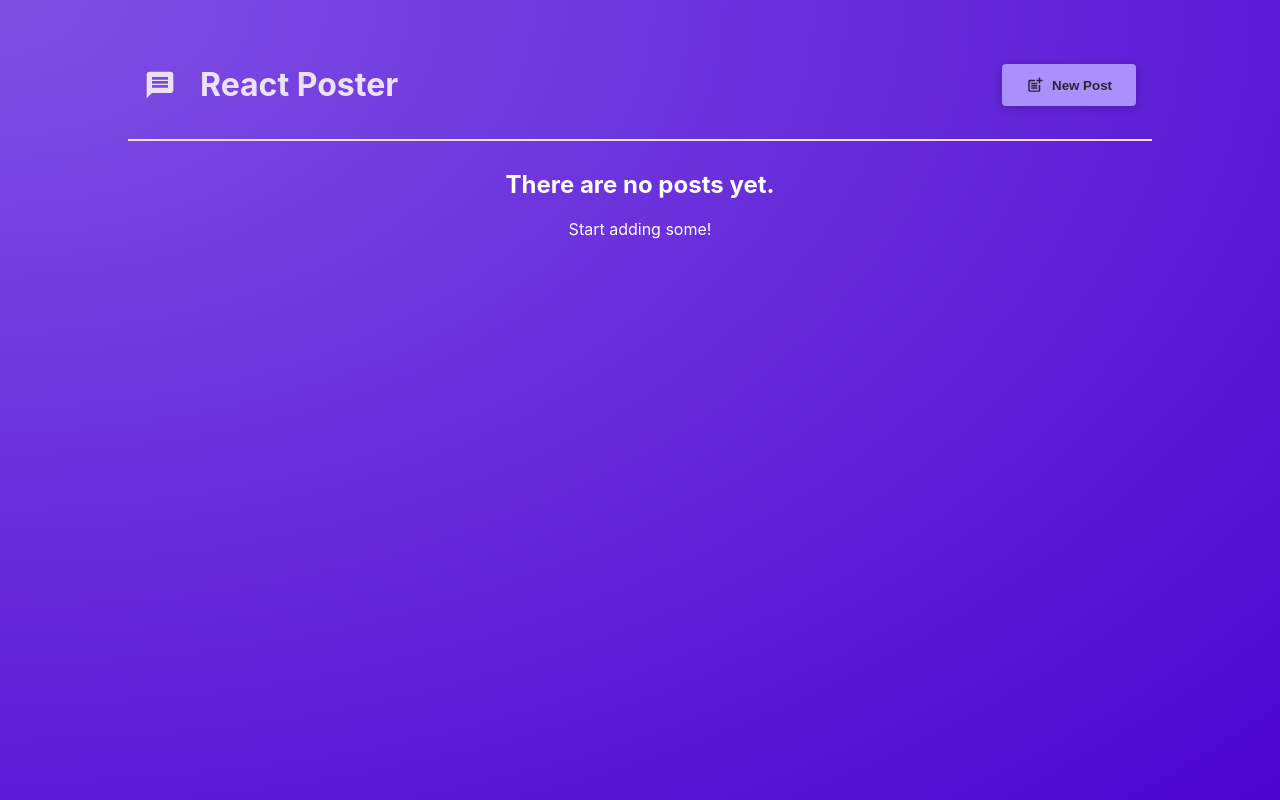
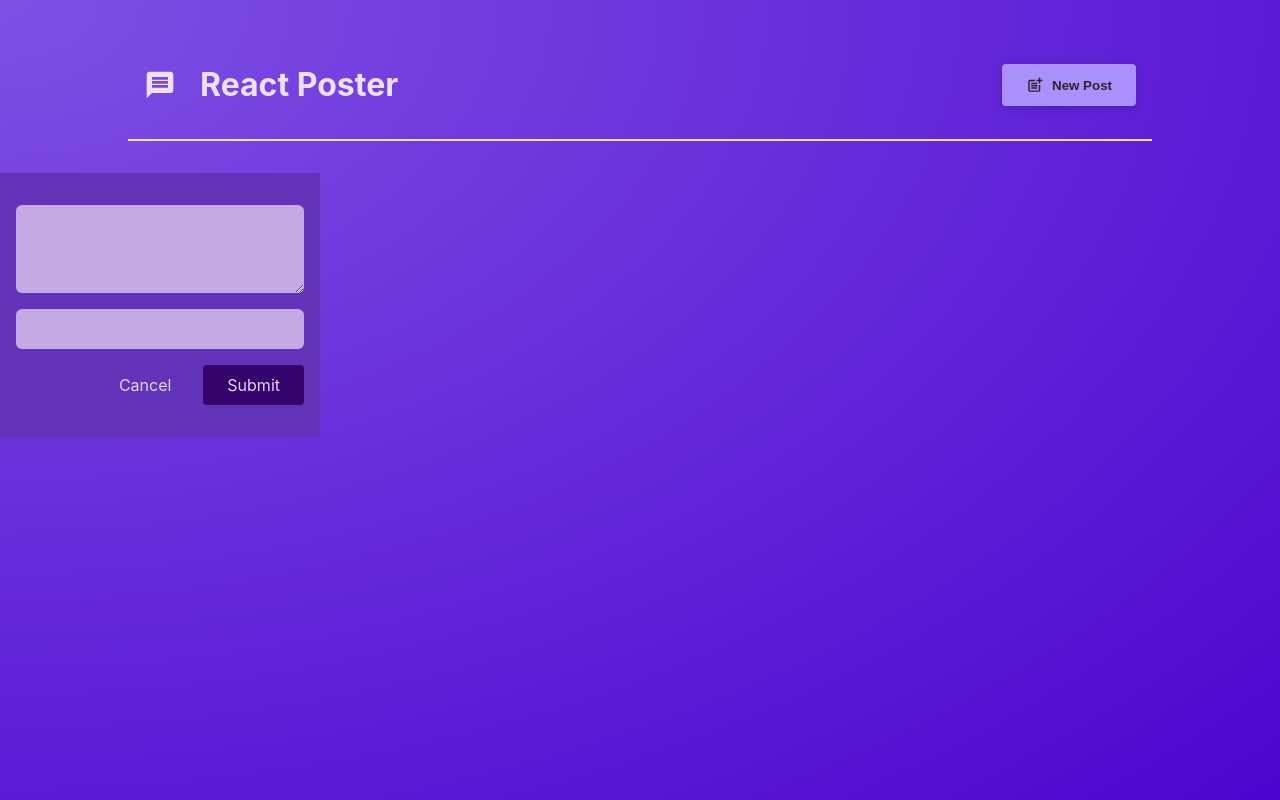
Before and after one commit to jonahunuafe/twitter-like-app, a React (Vite) app: page /create-post in a window 1280 px wide. Built offline with nearby package versions, Linux system fonts and the light colour scheme.

Commit message:
working with layout routes

```diff
--- a/package.json
+++ b/package.json
@@ -11,7 +11,8 @@
   "dependencies": {
     "react": "^18.2.0",
     "react-dom": "^18.2.0",
-    "react-icons": "^5.0.1"
+    "react-icons": "^5.0.1",
+    "react-router-dom": "^6.22.1"
   },
   "devDependencies": {
     "@types/react": "^18.0.17",
--- a/src/main.jsx
+++ b/src/main.jsx
@@ -1,10 +1,20 @@
 import React from 'react'
 import ReactDOM from 'react-dom/client'
+import { RouterProvider, createBrowserRouter } from 'react-router-dom'
 import App from './App'
+import RootLayout from './routes/RootLayout'
 import './index.css'
+import NewPost from './components/NewPost'
+
+const router = createBrowserRouter([
+  {path: '/', element: <RootLayout/>, children: [
+    {path: '/', element: <App />},
+    {path: 'create-post', element: <NewPost />}
+  ]},
+]);
 
 ReactDOM.createRoot(document.getElementById('root')).render(
   <React.StrictMode>
-    <App />
+    <RouterProvider router={router} />
   </React.StrictMode>
 )
--- /dev/null
+++ b/src/routes/RootLayout.jsx
@@ -0,0 +1,15 @@
+import { Outlet } from "react-router-dom";
+
+
+import MainHeader from "../components/MainHeader";
+
+function RootLayout() {
+    return (
+        <>
+            <MainHeader />
+            <Outlet />
+        </>
+    );
+}
+
+export default RootLayout;
```
Also changed, not shown: 1 other file (tests, documents, lock files or other folders).
